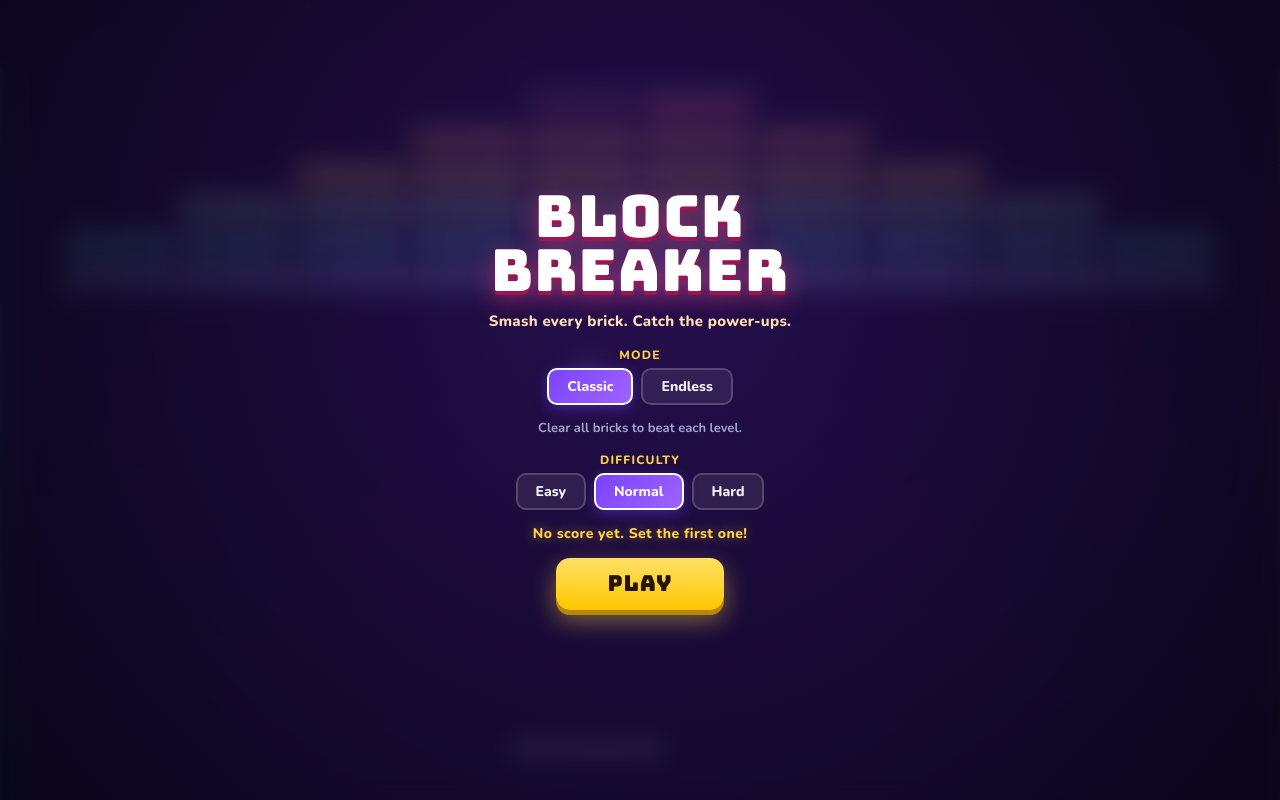
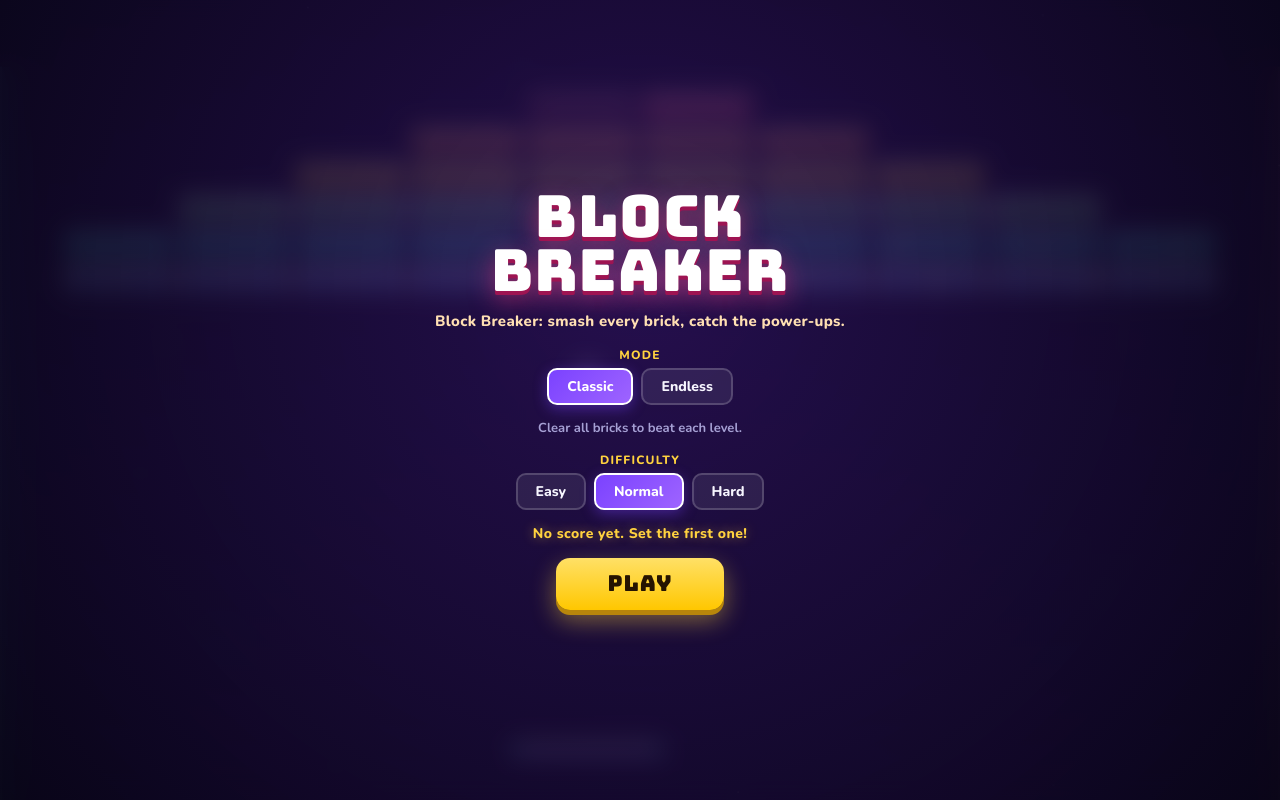
Before and after one commit to Rohan-Naeem/block-breaker, a plain HTML site: page index.html in a window 1280 px wide. Drawn offline with nearby package versions, Linux system fonts and the light colour scheme; animation ran at ten frames a second.

Commit message:
SEO keywords: add "block breaker" naturally to menu tagline (GSC query, 21 imp)

```diff
--- a/index.html
+++ b/index.html
@@ -69,7 +69,7 @@
     <!-- Menu -->
     <section class="screen menu" id="menu">
       <h1 class="title">Block<br>Breaker</h1>
-      <p class="tag">Smash every brick. Catch the power-ups.</p>
+      <p class="tag">Block Breaker: smash every brick, catch the power-ups.</p>
       <div class="grp">
         <span class="lbl">Mode</span>
         <div class="seg" id="modeSeg">
```
